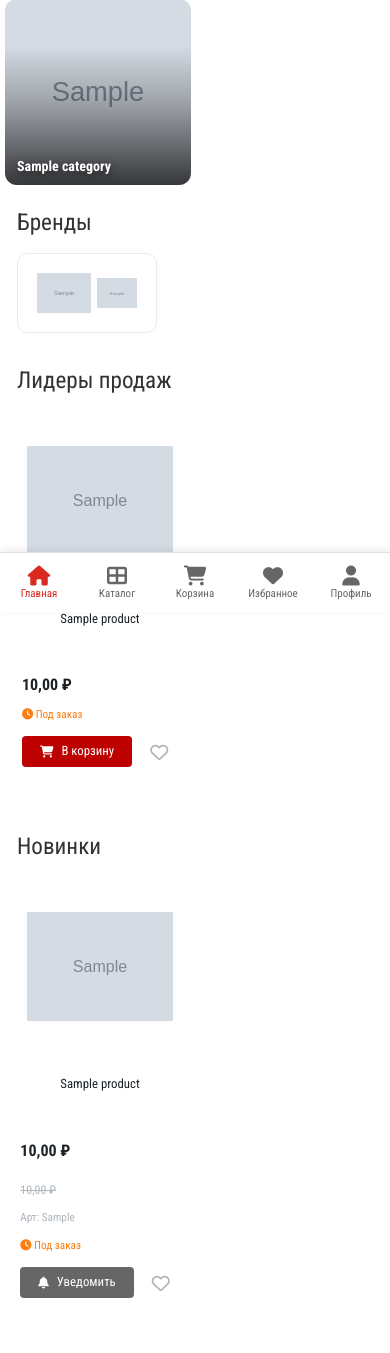
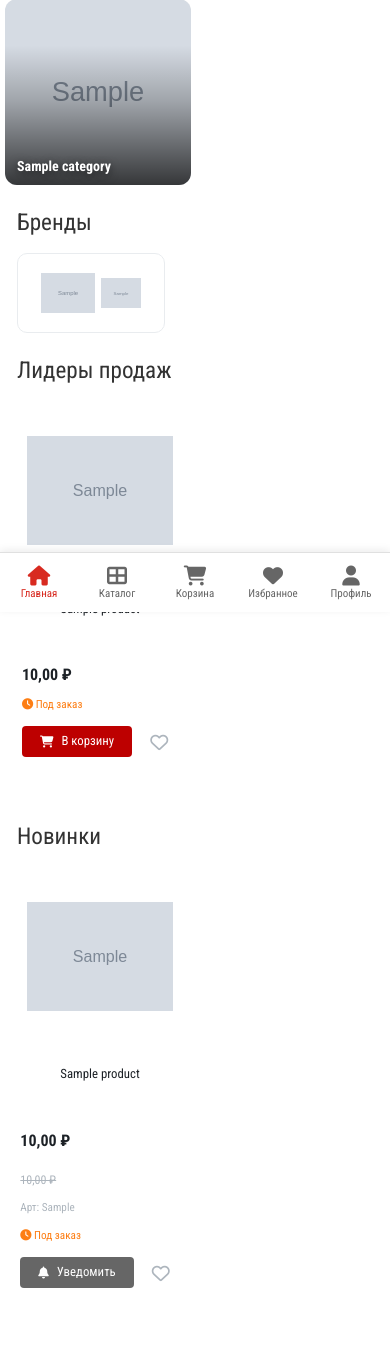
Before and after one commit to ashishelskiy/pro-instrument, a Django app: page / in a window 390 px wide. Shown: the part 232-1585 px from the top of the page. Run offline with Django 5.2, Linux system fonts and the light colour scheme; tables that the repository leaves empty hold one stand-in row (values such as "Sample post"); grey boxes marked "Sample" are stand-in pictures.

Commit message:
Подключен слайдер Swiper для брендовю

```diff
--- a/static/css/style.css
+++ b/static/css/style.css
@@ -11,9 +11,9 @@
 
 body {
     background-color: #e9ecef;
-    min-height: 100vh;
-    display: flex;
-    flex-direction: column;
+    /*min-height: 100vh;*/
+    /*display: flex;*/
+    /*flex-direction: column;*/
     /*align-items: center;*/
     padding: 0px;
 }
@@ -2113,23 +2113,13 @@ main {
     }
 }
 
-/* ===== БРЕНДЫ ===== */
+/* ===== БРЕНДЫ (SWIPER) ===== */
 .brands-slider {
     position: relative;
 }
 
-.brands-scroll {
-    display: flex;
-    gap: 12px;
-    overflow-x: auto;
-    scroll-snap-type: x mandatory;
-    -webkit-overflow-scrolling: touch;
-    padding-bottom: 10px;
-    scrollbar-width: none; /* Прячем стандартный скроллбар, так как есть кнопки */
-}
-
-.brands-scroll::-webkit-scrollbar {
-    display: none;
+.brandsSwiper .swiper-slide {
+    height: auto;
 }
 
 .brand-card {
@@ -2143,10 +2133,9 @@ main {
     color: #333;
     border: 1px solid #e9ecef;
     background: #fff;
-    flex: 0 0 140px;
+    width: 100%;
     height: 75px;
     gap: 2px;
-    scroll-snap-align: start;
     transition: border-color 0.2s ease, box-shadow 0.2s ease;
 }
 
@@ -2155,7 +2144,6 @@ main {
     box-shadow: 0 4px 12px rgba(0, 0, 0, 0.06);
 }
 
-/* Блок под логотип */
 .brand-card__logo {
     display: flex;
     align-items: center;
@@ -2171,7 +2159,6 @@ main {
     object-fit: contain;
 }
 
-/* Пара логотипов */
 .brand-card__logo-pair {
     display: flex;
     align-items: center;
@@ -2192,7 +2179,6 @@ main {
     max-width: 40% !important;
 }
 
-/* Название (если нет логотипа) */
 .brand-card__name {
     font-size: 13px;
     font-weight: 600;
@@ -2205,7 +2191,6 @@ main {
     letter-spacing: 0.5px;
 }
 
-/* Кнопки прокрутки на десктопе */
 .brands-slider__btn {
     position: absolute;
     top: 50%;
@@ -2218,7 +2203,6 @@ main {
     border: none;
     box-shadow: 0 4px 16px rgba(0, 0, 0, 0.14);
     color: #1c2126;
-    font-size: 16px;
     display: flex;
     align-items: center;
     justify-content: center;
@@ -2242,26 +2226,12 @@ main {
     right: -18px;
 }
 
-/* Сетка брендов внутри одного слайда Bootstrap (6 штук в ряд) */
-.brands-grid-desktop {
-    display: grid;
-    grid-template-columns: repeat(6, 1fr);
-    gap: 12px;
-}
-
-.brands-grid-desktop .brand-card {
-    flex: none;
-    width: 100%;
-}
-
-/* ===== АДАПТИВНОСТЬ БРЕНДОВ ===== */
 @media (max-width: 768px) {
     .brands-slider__btn {
-        display: none; /* На мобильных оставляем только свайп */
+        display: none;
     }
 
     .brand-card {
-        flex: 0 0 140px;
         height: 80px;
     }
 
@@ -2274,6 +2244,23 @@ main {
     }
 }
 
+/* Выстраиваем карточки Swiper в один горизонтальный ряд */
+.brandsSwiper {
+    overflow: hidden;
+    width: 100%;
+}
+
+.brandsSwiper .swiper-wrapper {
+    display: flex;
+    flex-direction: row;
+    transition-property: transform;
+    box-sizing: content-box;
+}
+
+.brandsSwiper .swiper-slide {
+    flex-shrink: 0;
+    height: auto;
+}
 
 /* ===== КНОПКА ИЗБРАННОГО ===== */
 .btn-fav {
--- a/static/js/main.js
+++ b/static/js/main.js
@@ -287,5 +287,30 @@ document.addEventListener('DOMContentLoaded', function() {
     initFilters();
     initProductCards();
     initSidebarMenu();
-    initBrandsSlider();
+
+        if (document.querySelector('.brandsSwiper') && typeof Swiper !== 'undefined') {
+        new Swiper('.brandsSwiper', {
+            loop: true,
+            slidesPerView: 2.3,
+            slidesPerGroup: 1,
+            spaceBetween: 12,
+            navigation: {
+                prevEl: '.brands-slider__btn--prev',
+                nextEl: '.brands-slider__btn--next',
+            },
+            breakpoints: {
+                576: { slidesPerView: 3.3 },
+                768: { slidesPerView: 4 },
+                992: { slidesPerView: 6 },
+            },
+        });
+    }
+
+
 });
+
+document.addEventListener('mousedown', function(e) {
+    if (e.target.closest('.brands-slider__btn, .categories-slider__btn')) {
+        e.preventDefault();
+    }
+});
--- a/templates/base.html
+++ b/templates/base.html
@@ -9,6 +9,7 @@
     {% load static %}
     <link href="https://cdn.jsdelivr.net/npm/bootstrap@5.3.0/dist/css/bootstrap.min.css" rel="stylesheet">
     <link rel="stylesheet" href="https://cdnjs.cloudflare.com/ajax/libs/font-awesome/6.4.0/css/all.min.css">
+    <link rel="stylesheet" href="https://cdn.jsdelivr.net/npm/swiper@11/swiper-bundle.min.css" />
     <link href="https://fonts.googleapis.com/css2?family=Roboto+Condensed:wght@300;400;700&display=swap" rel="stylesheet">
     <link rel="stylesheet" href="{% static 'css/style.css' %}">
     <link rel="stylesheet" href="{% static 'users/css/users.css' %}">
@@ -1548,7 +1549,7 @@
 
     {# Модалки — в конце body, вне контейнеров #}
     {% block modals %}{% endblock %}
-
+    <script src="https://cdn.jsdelivr.net/npm/swiper@11/swiper-bundle.min.js"></script>
     <script src="https://cdn.jsdelivr.net/npm/bootstrap@5.3.0/dist/js/bootstrap.bundle.min.js"></script>
     <script src="{% static 'js/main.js' %}"></script>
 
--- a/templates/catalog/index.html
+++ b/templates/catalog/index.html
@@ -255,17 +255,15 @@
         {% if featured_brands %}
         <section class="mb-4">
             <h3 class="mb-3">Бренды</h3>
-
-            <!-- ДЕСКТОП (> 768px): Штатная круговая карусель Bootstrap с белыми кружками -->
-            <div id="brandsCarousel" class="carousel slide brands-slider d-none d-md-block" data-bs-ride="false">
-                <div class="carousel-inner">
+            <div class="brands-slider">
+                <div class="swiper brandsSwiper">
+                    <div class="swiper-wrapper">
                         {% for brand in featured_brands %}
-                        {% if forloop.counter0|divisibleby:6 %}
-                        <div class="carousel-item {% if forloop.first %}active{% endif %}">
-                            <div class="brands-grid-desktop">
-                        {% endif %}
-
-                                <a href="{{ brand.get_absolute_url }}" class="brand-card" title="{{ brand.name }}" {% if brand.logo_bg_color %}style="background-color: {{ brand.logo_bg_color }}; border-color: {{ brand.logo_bg_color }};"{% endif %}>
+                        <div class="swiper-slide">
+                            <a href="{{ brand.get_absolute_url }}"
+                               class="brand-card"
+                               title="{{ brand.name }}"
+                               {% if brand.logo_bg_color %}style="background-color: {{ brand.logo_bg_color }}; border-color: {{ brand.logo_bg_color }};"{% endif %}>
                                 {% if brand.logo or brand.logo_2 %}
                                     <div class="brand-card__logo">
                                         {% if brand.logo and brand.logo_2 %}
@@ -283,54 +281,25 @@
                                     <span class="brand-card__name">{{ brand.name }}</span>
                                 {% endif %}
                             </a>
-
-                        {% if forloop.counter0|add:1|divisibleby:6 or forloop.last %}
+                        </div>
+                        {% endfor %}
                     </div>
                 </div>
-                        {% endif %}
-                    {% endfor %}
-                </div>
 
-                <!-- Ваши белые кружки со стрелками -->
-                <button type="button" class="brands-slider__btn brands-slider__btn--prev" data-bs-target="#brandsCarousel" data-bs-slide="prev" aria-label="Предыдущие бренды">
+                <button type="button" class="brands-slider__btn brands-slider__btn--prev" aria-label="Предыдущий бренд">
                     <svg width="18" height="18" viewBox="0 0 24 24" fill="none" stroke="currentColor" stroke-width="2.2" stroke-linecap="round" stroke-linejoin="round">
                         <polyline points="15 18 9 12 15 6"></polyline>
                     </svg>
                 </button>
 
-                <button type="button" class="brands-slider__btn brands-slider__btn--next" data-bs-target="#brandsCarousel" data-bs-slide="next" aria-label="Следующие бренды">
+                <button type="button" class="brands-slider__btn brands-slider__btn--next" aria-label="Следующий бренд">
                     <svg width="18" height="18" viewBox="0 0 24 24" fill="none" stroke="currentColor" stroke-width="2.2" stroke-linecap="round" stroke-linejoin="round">
                         <polyline points="9 18 15 12 9 6"></polyline>
                     </svg>
                 </button>
             </div>
-
-            <!-- МОБИЛЬНЫЕ (<= 768px): Чистая свайп-лента пальцем без кнопок -->
-            <div class="brands-scroll d-flex d-md-none">
-                {% for brand in featured_brands %}
-                    <a href="{{ brand.get_absolute_url }}" class="brand-card" title="{{ brand.name }}">
-                        {% if brand.logo or brand.logo_2 %}
-                            <div class="brand-card__logo">
-                                {% if brand.logo and brand.logo_2 %}
-                                    <div class="brand-card__logo-pair">
-                                        <img src="{{ brand.logo.url }}" alt="{{ brand.name }}">
-                                        <img src="{{ brand.logo_2.url }}" alt="{{ brand.name }}" class="brand-card__logo-2">
-                                    </div>
-                                {% elif brand.logo %}
-                                    <img src="{{ brand.logo.url }}" alt="{{ brand.name }}">
-                                {% elif brand.logo_2 %}
-                                    <img src="{{ brand.logo_2.url }}" alt="{{ brand.name }}">
-                                {% endif %}
-                            </div>
-                        {% else %}
-                            <span class="brand-card__name">{{ brand.name }}</span>
-                        {% endif %}
-                    </a>
-                {% endfor %}
-            </div>
         </section>
         {% endif %}
-
 
 
         <!-- ===== ЛИДЕРЫ ПРОДАЖ ===== -->
```
Lines whose indentation alone changed are shown as unchanged.
